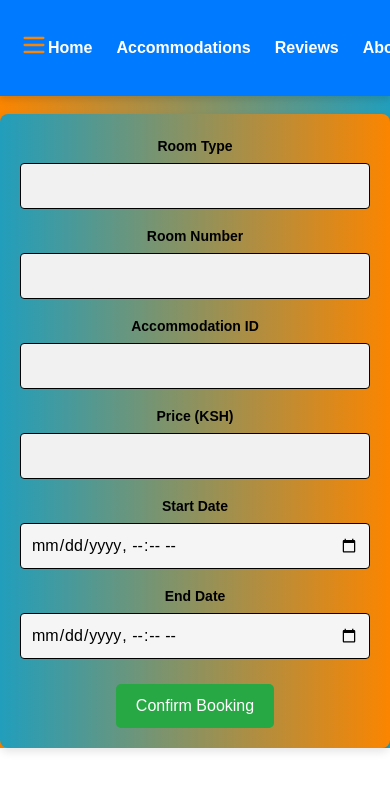
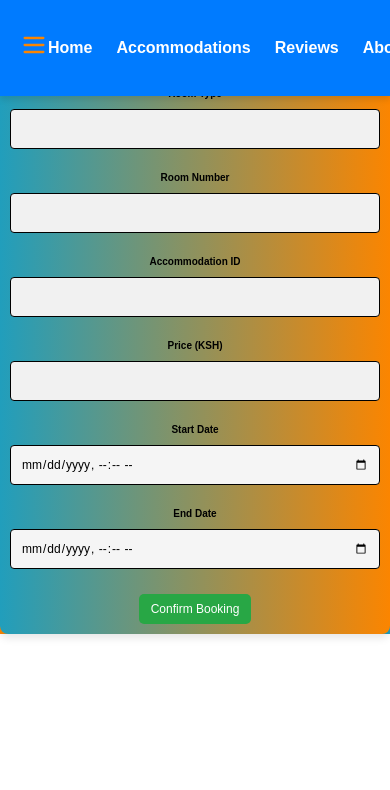
Before and after one commit to bennkiche/moringa-hostels-frontend, a React (Vite) app in the folder Moringa-hostels/: page /book-room in a window 390 px wide. Shown: the top 790 px of the page. Built offline with nearby package versions, Linux system fonts and the light colour scheme; sample sign-in values are in the browser's storage.

Commit message:
finished

```diff
--- a/Moringa-hostels/src/App.css
+++ b/Moringa-hostels/src/App.css
@@ -323,7 +323,7 @@ form {
   position: relative;
   width: 100%;
   height: 100vh;
-  background: url('https://flatironschool.com/wp-content/uploads/2022/02/moringa-flatiron-logo.png') no-repeat center center/cover;
+  background: url('your-background-image.jpg') no-repeat center center/cover;
   display: flex;
   flex-direction: column;
   align-items: center;
--- a/Moringa-hostels/src/bookings/bookings.css
+++ b/Moringa-hostels/src/bookings/bookings.css
@@ -1,4 +1,5 @@
-.booking-form-container{
+/* General Styles */
+.booking-form-container {
   background: linear-gradient(to right, #fb8500, #219ebc);
 }
 
@@ -40,6 +41,7 @@
   background-color: whitesmoke;
   color: black;
 }
+
 .booking-form-container input:hover {
   box-shadow: 0 0 10px 2px #fb8500;
 }
@@ -82,11 +84,11 @@
   background-color: #c82333;
 }
 
-  /* bookinglist css */
-
+/* Booking List Styles */
 .booking-container {
   max-width: 90%;
   margin: 20px auto;
+  margin-top: 90px;
   padding: 20px;
   background-color: #ffffff;
   border-radius: 8px;
@@ -154,3 +156,108 @@
   cursor: not-allowed;
   opacity: 0.7;
 }
+
+/* Mobile Responsiveness */
+@media (max-width: 768px) {
+
+  /* Adjusting the form layout for smaller screens */
+  .booking-form-container form {
+    padding: 15px;
+    margin-top: 60px; /* Adjusting top margin for smaller screens */
+  }
+
+  .booking-form-container h2 {
+    font-size: 22px;
+  }
+
+  .booking-form-container .bookingLabel {
+    font-size: 12px;
+  }
+
+  .booking-form-container input[type="text"],
+  .booking-form-container input[type="datetime-local"] {
+    font-size: 14px; /* Slightly smaller text input size */
+  }
+
+  .booking-form-container button[type="submit"],
+  .booking-form-container button[type="button"] {
+    padding: 8px 16px; /* Smaller buttons for mobile */
+    font-size: 14px;
+  }
+
+  .booking-container {
+    padding: 15px; /* Less padding on mobile */
+    margin-top: 60px;
+  }
+
+  .booking-title {
+    font-size: 20px; /* Smaller title for mobile */
+  }
+
+  .booking-table th,
+  .booking-table td {
+    padding: 8px; /* Smaller padding for table */
+  }
+
+  /* Ensure table is scrollable on small screens */
+  .table-container {
+    overflow-x: auto;
+    -webkit-overflow-scrolling: touch; /* Smooth scrolling on iOS */
+  }
+
+  .booking-table {
+    font-size: 14px; /* Smaller table font for mobile */
+  }
+}
+
+/* For Extra Small Devices (Phones under 480px width) */
+@media (max-width: 480px) {
+
+  /* Adjust the form for very small screens */
+  .booking-form-container form {
+    padding: 10px;
+    margin-top: 40px;
+  }
+
+  .booking-form-container h2 {
+    font-size: 20px;
+  }
+
+  .booking-form-container input[type="text"],
+  .booking-form-container input[type="datetime-local"] {
+    font-size: 12px;
+  }
+
+  .booking-form-container .bookingLabel {
+    font-size: 10px;
+  }
+
+  .booking-form-container button[type="submit"],
+  .booking-form-container button[type="button"] {
+    padding: 6px 12px;
+    font-size: 12px;
+  }
+
+  .booking-container {
+    padding: 10px;
+  }
+
+  .booking-title {
+    font-size: 18px;
+  }
+
+  .booking-table th,
+  .booking-table td {
+    padding: 6px; /* Reduce padding further */
+  }
+
+  .booking-table {
+    font-size: 12px; /* Reduce font size even further for small screens */
+  }
+
+  /* Improve button size for small screens */
+  .cancel-button, .cancelled-button {
+    padding: 4px 8px;
+    font-size: 12px;
+  }
+}
--- a/Moringa-hostels/src/components/Profile.jsx
+++ b/Moringa-hostels/src/components/Profile.jsx
@@ -56,7 +56,8 @@ function Profile() {
         }
         alert("Profile updated successfully!")
         localStorage.setItem("user", JSON.stringify({ name: newName, email: newEmail, id: user.id }))
-        navigate("/home")
+
+        window.location.reload()
       })
       .catch(error => {
         console.error("Update error:", error.message)
--- a/Moringa-hostels/src/mpesa/Mpesa.jsx
+++ b/Moringa-hostels/src/mpesa/Mpesa.jsx
@@ -79,7 +79,7 @@ function Mpesa() {
       console.log("Payment Response:", paymentResponse.data)
       alert("Payment successful! Check your phone for confirmation.")
 
-      navigate("/home")
+      navigate("/accommodationUsers")
 
     } catch (error) {
       console.error("Error:", error)
```
Also changed, not shown: Moringa-hostels/src/bookings/BookingList.jsx (line endings or trailing spaces). Lines whose indentation alone changed are shown as unchanged.
